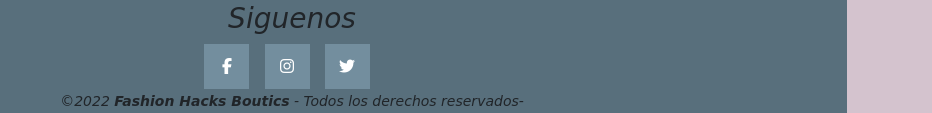
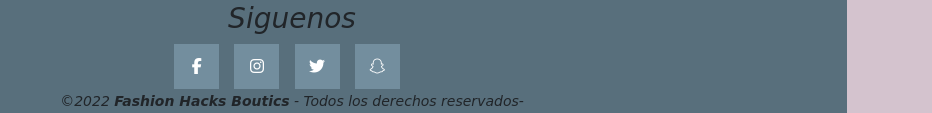
Before and after one commit to EFS963/efs963.github.io, a plain HTML site: page index.html in a window 1280 px wide. Shown: the part 2186-2299 px from the top of the page, 348-1280 px from the left. Drawn offline with nearby package versions, Linux system fonts and the light colour scheme.

Commit message:
Red_Social_Snapchat

```diff
--- a/index.html
+++ b/index.html
@@ -211,6 +211,7 @@
                 <a href="#" class="fa fa-facebook"></a>
                 <a href="#" class="fa fa-instagram"></a>
                 <a href="#" class="fa fa-twitter"></a>
+                <a href="#" class="fa fa-snapchat"></a>
             </div>
          </div>
         <div class="Right">
```
